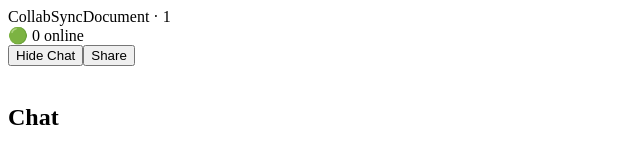
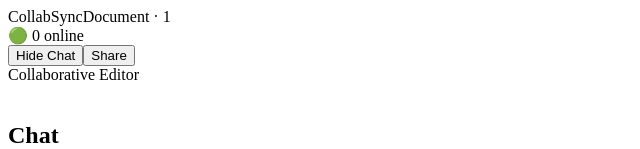
Before and after one commit to manishraj-003/CollabSync, a React (Vite) app in the folder frontend/: page /editor/1 in a window 1280 px wide. Shown: the top 149 px of the page, without its empty margins (0-640 px from the left). Built offline with nearby package versions, Linux system fonts and the light colour scheme; no server answers; sample sign-in values are in the browser's storage.

Commit message:
Improved Editor Surface Layout

```diff
--- a/frontend/src/components/EditorSurface.jsx
+++ b/frontend/src/components/EditorSurface.jsx
@@ -1,12 +1,21 @@
-import React from "react";
-import { useRef } from "react";
+import React, { useRef, useEffect } from "react";
 
-export default function EditorCanvas({ ws, docId, text, setText, cursors }) {
-  const ref = useRef(null);
+export default function EditorSurface({ ws, docId, text, setText, cursors }) {
+  const editorRef = useRef(null);
+
+  // Keep editor content in sync when remote updates arrive
+  useEffect(() => {
+    if (
+      editorRef.current &&
+      editorRef.current.innerText !== text
+    ) {
+      editorRef.current.innerText = text;
+    }
+  }, [text]);
 
   // HANDLE LOCAL TYPING → SEND FULL TEXT
   function onInput(e) {
-    const newText = e.target.innerText;
+    const newText = e.currentTarget.innerText;
 
     setText(newText);
 
@@ -22,15 +31,31 @@ export default function EditorCanvas({ ws, docId, text, setText, cursors }) {
   }
 
   return (
-    <div className="flex-1 p-6 bg-white">
-      <div
-        ref={ref}
-        contentEditable
-        className="border p-4 min-h-[80vh] outline-none"
-        onInput={onInput}
-        suppressContentEditableWarning={true}
-      >
-        {text}
+    <div className="h-full flex justify-center bg-gray-100 overflow-auto">
+      {/* Editor paper */}
+      <div className="w-full max-w-4xl my-6 bg-white rounded-lg shadow-sm border">
+        {/* Toolbar (visual only for now) */}
+        <div className="h-10 border-b flex items-center px-4 text-sm text-gray-500">
+          Collaborative Editor
+        </div>
+
+        {/* Editable area */}
+        <div
+          ref={editorRef}
+          contentEditable
+          onInput={onInput}
+          suppressContentEditableWarning
+          className="
+            min-h-[70vh]
+            px-6 py-4
+            outline-none
+            text-sm
+            font-mono
+            leading-relaxed
+            whitespace-pre-wrap
+            focus:bg-gray-50
+          "
+        />
       </div>
     </div>
   );
```
